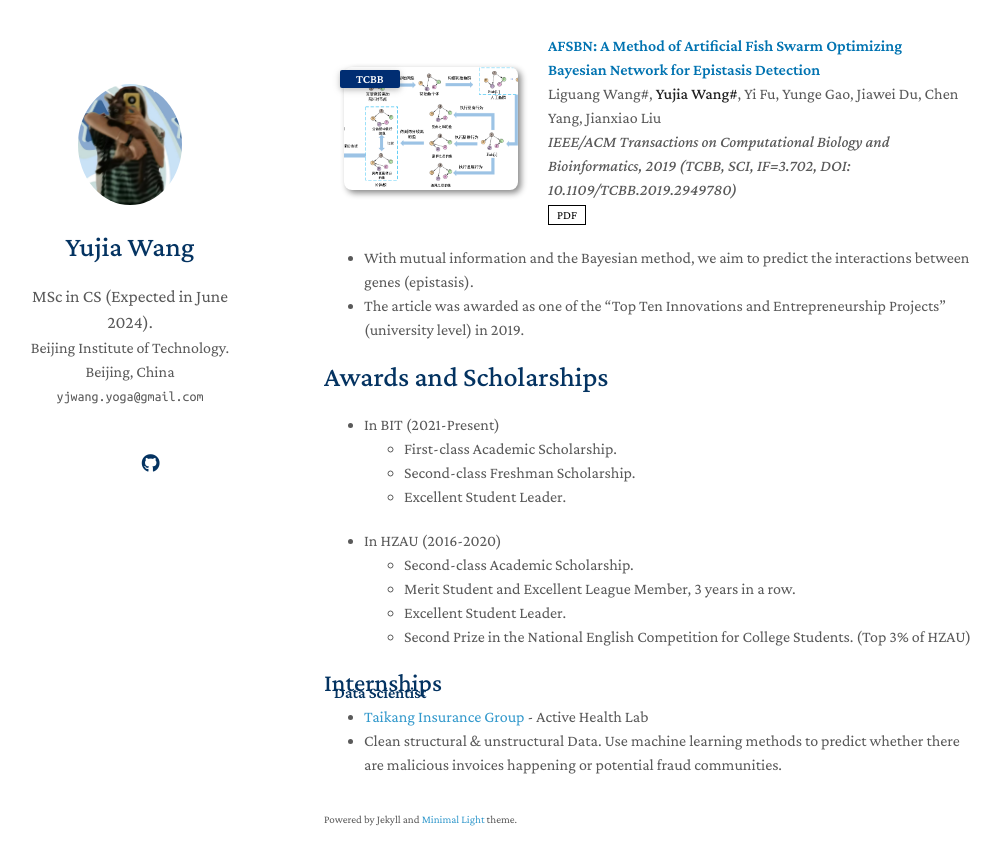
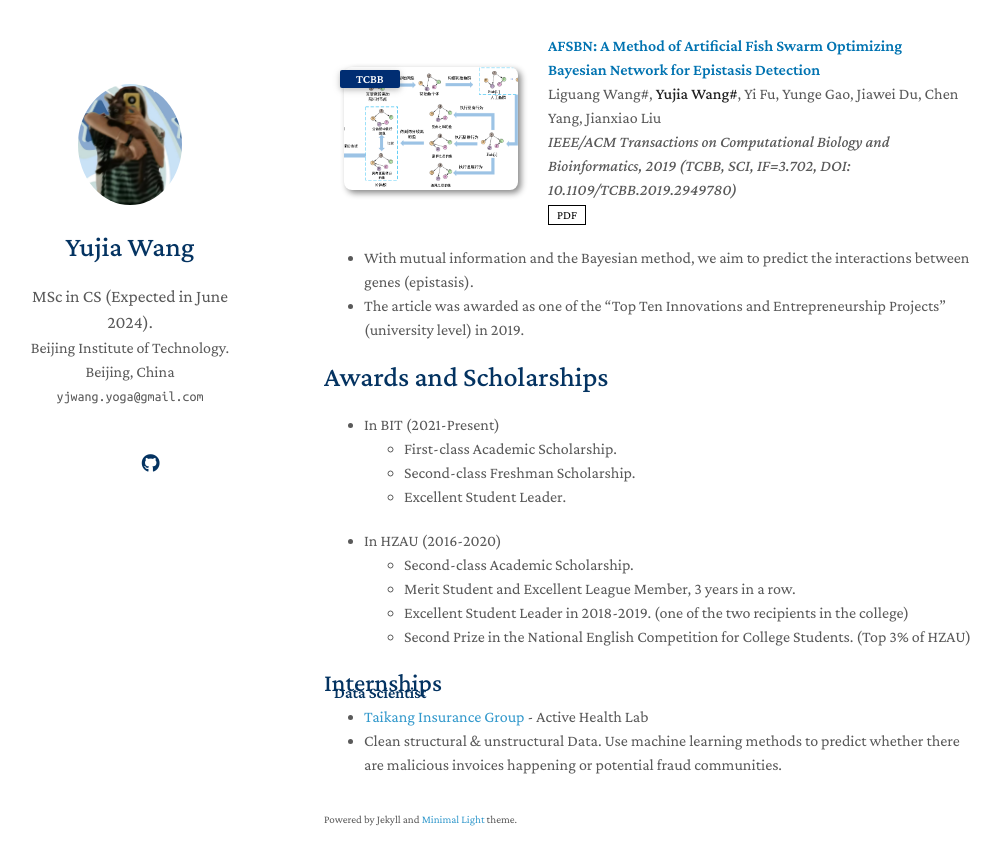
Before and after one commit to YogaWang7/YogaWang7.github.io, a Jekyll site: the page built from index.md, in a window 1280 px wide and 900 px high, scrolled down 1175 px. Shown: the top 865 px of the window, without its empty margins (146-1147 px from the left). Built offline with Jekyll 4.4.1, drawn with Linux system fonts in a browser that asks for light colours; nearby versions of some CDN libraries; a style sheet for code colours, icons or effects is not loaded; our own code applies the rules of GitHub Pages for plain Markdown files.

Commit message:
Update index.md

```diff
--- a/index.md
+++ b/index.md
@@ -28,10 +28,10 @@ Hello! My name is Yujia Wang (CHN: 王宇佳). Now I am in my third year of grad
 - In HZAU (2016-2020)
   - Second-class Academic Scholarship.
   - Merit Student and Excellent League Member, 3 years in a row.
-  - Excellent Student Leader.
+  - Excellent Student Leader in 2018-2019. (one of the two recipients in the college)
   - Second Prize in the National English Competition for College Students. (Top 3% of HZAU)
+
+{% include_relative _includes/services.md %}
 
 <!--# Internships
 - Machine Learning Engineer/ Researcher in Taikang Insurance Group([Taikang]). It is *Fortune Global 500* and one of China’s largest insurance and financial services institutions -->
-
-{% include_relative _includes/services.md %}
```
